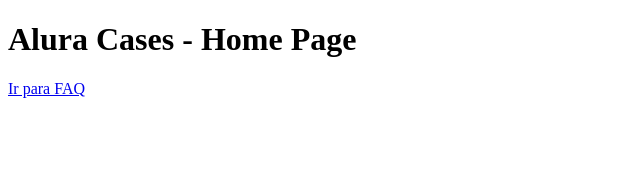
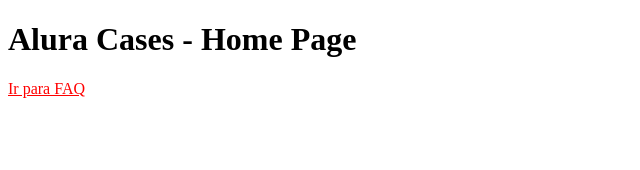
Before and after one commit to Italo-J-A-Fernandes/nextjs-aluracases, a Next.js app: page / in a window 1280 px wide. Shown: the top 170 px of the page, without its empty margins (0-640 px from the left). Built offline with nearby package versions, Linux system fonts and the light colour scheme.

Commit message:
:hammer: Utilizando component LinkEstilizado no component Link

```diff
--- a/src/components/Link/index.js
+++ b/src/components/Link/index.js
@@ -1,9 +1,10 @@
 import NextLink from 'next/link';
+import LinkEstilizado from '../LinkEstilizado';
 
 const Link = ({children, href, ...props}) => {
     return (
         <NextLink href={href} passHref>
-            <a {...props}>{children}</a>
+            <LinkEstilizado {...props}>{children}</LinkEstilizado>
         </NextLink>
     )
 }
```
